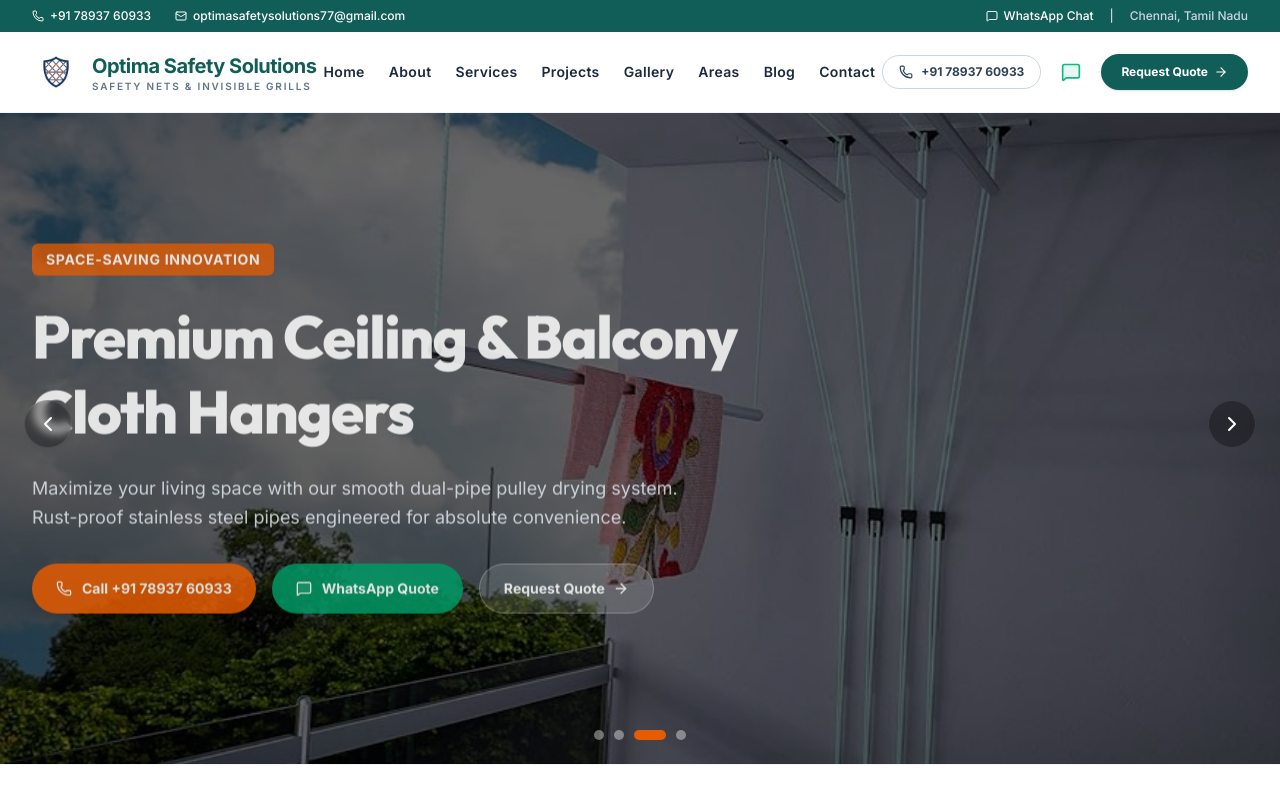
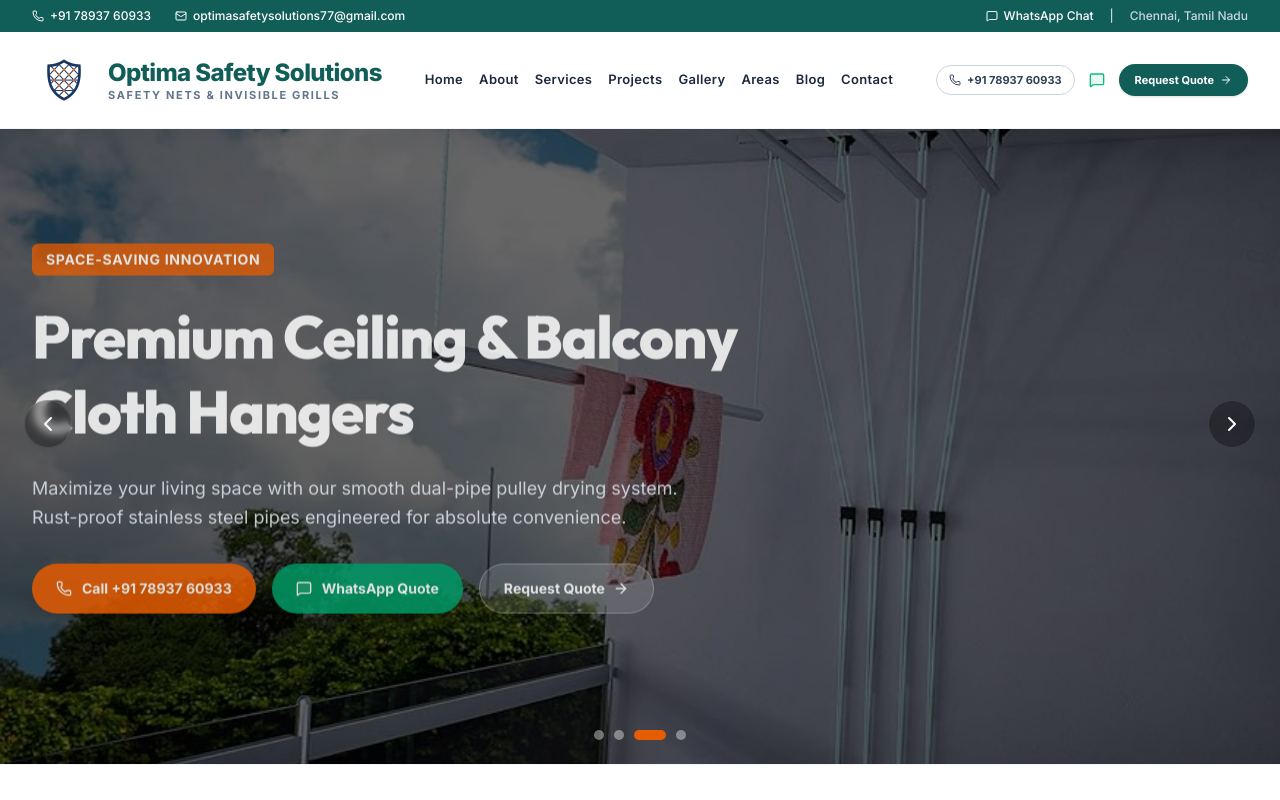
Before and after one commit to ajay-Ai-Ds/Optima-Safety-Solutions, a Next.js app: page / in a window 1280 px wide. Shown: the top 800 px of the page. Built offline with nearby package versions, Linux system fonts and the light colour scheme.

Commit message:
Fix navbar and logo responsive layout on mobile and desktop

```diff
--- a/src/components/navigation/Navbar.tsx
+++ b/src/components/navigation/Navbar.tsx
@@ -73,8 +73,8 @@ export default function Navbar() {
       <header
         className={`fixed top-[32px] left-0 right-0 z-40 transition-all duration-300 ${
           isScrolled
-            ? "bg-white shadow-[0_8px_30px_rgba(15,23,42,0.08)] border-b border-slate-100/50 py-3"
-            : "bg-white border-b border-slate-100 py-4"
+            ? "bg-white shadow-[0_8px_30px_rgba(15,23,42,0.08)] border-b border-slate-100/50 py-2 sm:py-3"
+            : "bg-white border-b border-slate-100 py-2.5 sm:py-4"
         }`}
       >
         <div className="max-w-7xl mx-auto px-4 sm:px-6 lg:px-8">
@@ -83,12 +83,12 @@ export default function Navbar() {
             <Logo light={false} />
 
             {/* Desktop Navigation Links */}
-            <nav className="hidden xl:flex items-center gap-6">
+            <nav className="hidden xl:flex items-center gap-4 2xl:gap-6 flex-shrink-0">
               {navLinks.map((link) => (
                 <Link
                   key={link.label}
                   href={link.href}
-                  className={`text-sm font-semibold tracking-wide hover:text-accent-orange transition-colors duration-200 ${
+                  className={`text-[13px] 2xl:text-sm font-semibold tracking-wide hover:text-accent-orange transition-colors duration-200 whitespace-nowrap ${
                     isScrolled ? "text-slate-700" : "text-slate-800"
                   }`}
                 >
@@ -98,14 +98,14 @@ export default function Navbar() {
             </nav>
 
             {/* Desktop CTAs */}
-            <div className="hidden xl:flex items-center gap-3">
+            <div className="hidden xl:flex items-center gap-2 2xl:gap-3 flex-shrink-0">
               {/* Phone CTA */}
               <a
                 href="tel:+917893760933"
-                className="flex items-center gap-2 text-xs font-bold text-slate-700 hover:text-accent-orange transition-colors duration-200 border border-slate-300 rounded-full px-4 py-2"
+                className="flex items-center gap-1.5 2xl:gap-2 text-[11px] 2xl:text-xs font-bold text-slate-700 hover:text-accent-orange transition-colors duration-200 border border-slate-300 rounded-full px-3 py-1.5 2xl:px-4 2xl:py-2 whitespace-nowrap"
                 aria-label="Call Optima Safety Solutions"
               >
-                <Phone className="w-3.5 h-3.5" />
+                <Phone className="w-3 h-3 2xl:w-3.5 2xl:h-3.5" />
                 <span>+91 78937 60933</span>
               </a>
 
@@ -114,19 +114,19 @@ export default function Navbar() {
                 href="https://wa.me/917893760933?text=Hi%20Optima%20Safety%20Solutions%2C%20I%20would%20like%20to%20request%20a%20free%20quote%20for%20safety%20nets%2Finvisible%20grills."
                 target="_blank"
                 rel="noopener noreferrer"
-                className="flex items-center justify-center p-2 text-success-green hover:bg-emerald-50 rounded-full transition-colors duration-200"
+                className="flex items-center justify-center p-1.5 2xl:p-2 text-success-green hover:bg-emerald-50 rounded-full transition-colors duration-200 flex-shrink-0"
                 aria-label="Chat on WhatsApp"
               >
-                <MessageSquare className="w-5 h-5 fill-success-green/10" />
+                <MessageSquare className="w-4 h-4 2xl:w-5 2xl:h-5 fill-success-green/10" />
               </a>
 
               {/* Request Quote Button */}
               <Link
                 href="#contact"
-                className="bg-primary-700 text-white text-xs font-bold px-5 py-2.5 rounded-full hover:bg-accent-orange transition-all duration-300 shadow-sm hover:shadow-md flex items-center gap-1.5"
+                className="bg-primary-700 text-white text-[11px] 2xl:text-xs font-bold px-4 py-2 2xl:px-5 2xl:py-2.5 rounded-full hover:bg-accent-orange transition-all duration-300 shadow-sm hover:shadow-md flex items-center gap-1.5 whitespace-nowrap flex-shrink-0"
               >
                 <span>Request Quote</span>
-                <ArrowRight className="w-3.5 h-3.5" />
+                <ArrowRight className="w-3 h-3 2xl:w-3.5 2xl:h-3.5" />
               </Link>
             </div>
 
--- a/src/components/ui/Logo.tsx
+++ b/src/components/ui/Logo.tsx
@@ -9,14 +9,14 @@ interface LogoProps {
 
 export default function Logo({ className = "", iconOnly = false, light = false }: LogoProps) {
   return (
-    <Link href="/" className={`flex items-center gap-3 select-none group ${className}`} aria-label="Optima Safety Solutions Home">
+    <Link href="/" className={`flex items-center gap-2 sm:gap-3 select-none group flex-shrink-0 ${className}`} aria-label="Optima Safety Solutions Home">
       {/* Optima Safety Solutions Logo Icon */}
-      <div className="relative flex-shrink-0 w-12 h-12 rounded-lg overflow-hidden transition-transform duration-300 group-hover:scale-105">
+      <div className="relative flex-shrink-0 w-10 h-10 sm:w-12 sm:h-12 md:w-14 md:h-14 lg:w-16 lg:h-16 rounded-lg overflow-hidden transition-transform duration-300 group-hover:scale-105">
         <Image
           src="/images/hero/logo-icon-v4.png"
           alt="Optima Safety Solutions Logo"
           fill
-          sizes="48px"
+          sizes="(max-width: 640px) 40px, (max-width: 768px) 48px, (max-width: 1024px) 56px, 64px"
           className="object-contain"
           priority
         />
@@ -24,15 +24,15 @@ export default function Logo({ className = "", iconOnly = false, light = false }
 
       {/* Corporate Logo Typography */}
       {!iconOnly && (
-        <div className="flex flex-col leading-tight">
+        <div className="flex flex-col leading-tight justify-center flex-shrink-0">
           <span
-            className={`text-xl font-bold tracking-tight transition-colors duration-200 ${light ? "text-white" : "text-primary-700"
+            className={`text-[15px] sm:text-lg md:text-xl lg:text-2xl font-extrabold tracking-tight whitespace-nowrap transition-colors duration-200 ${light ? "text-white" : "text-primary-700"
               }`}
           >
             Optima Safety Solutions
           </span>
           <span
-            className={`text-[10px] font-semibold uppercase tracking-[0.18em] transition-colors duration-200 ${light ? "text-slate-400" : "text-slate-500"
+            className={`text-[8px] sm:text-[9px] md:text-[10px] lg:text-[11px] font-bold uppercase tracking-[0.1em] sm:tracking-[0.15em] whitespace-nowrap transition-colors duration-200 ${light ? "text-slate-300" : "text-slate-500"
               }`}
           >
             Safety Nets & Invisible Grills
```
